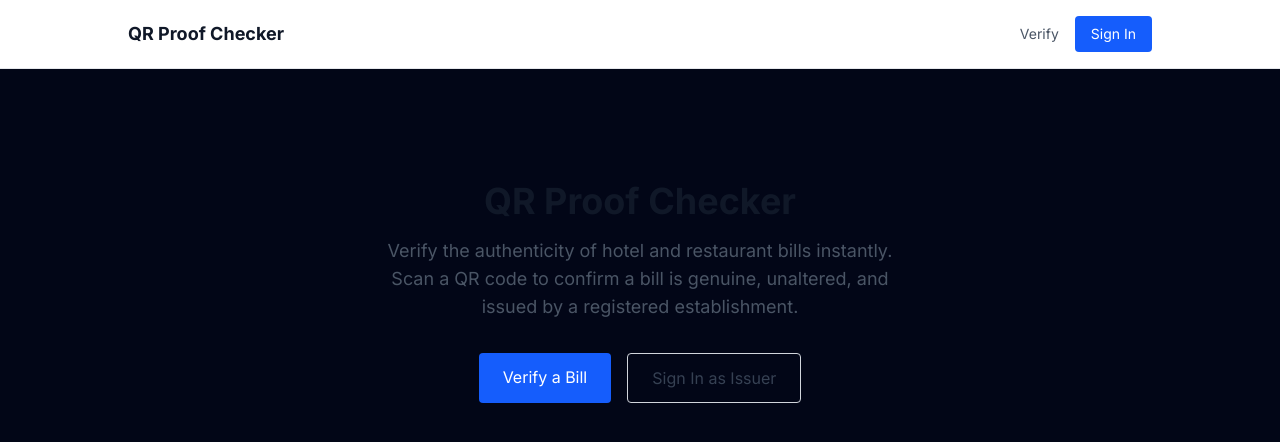
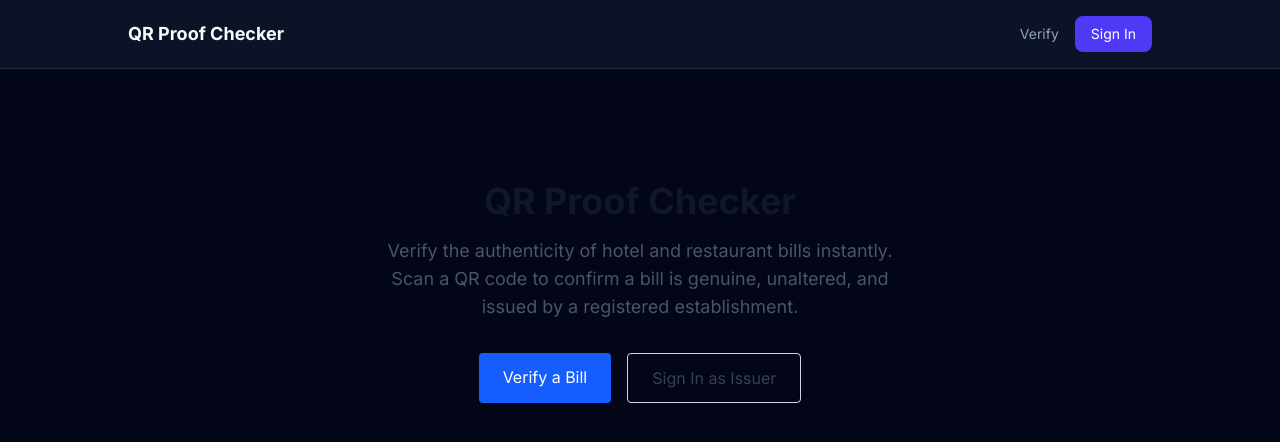
Before and after one commit to gunawanwilljkt/qr-proof-checker, a Next.js app in the folder qr-proof-checker/: page / in a window 1280 px wide. Shown: the top 442 px of the page. Built offline with nearby package versions, Linux system fonts and the light colour scheme; no server answers.

Commit message:
feat: dark theme navigation

```diff
--- a/qr-proof-checker/src/components/nav.tsx
+++ b/qr-proof-checker/src/components/nav.tsx
@@ -30,15 +30,15 @@ export default function Nav() {
   }
 
   return (
-    <nav className="border-b border-gray-200 bg-white px-6 py-4">
+    <nav className="border-b border-slate-800 bg-slate-900/80 backdrop-blur-xl px-6 py-4">
       <div className="mx-auto flex max-w-5xl items-center justify-between">
-        <Link href="/" className="text-lg font-bold text-gray-900">
+        <Link href="/" className="text-lg font-bold text-slate-50">
           QR Proof Checker
         </Link>
         <div className="flex items-center gap-4">
           <Link
             href="/verify"
-            className="text-sm text-gray-600 hover:text-gray-900"
+            className="text-sm text-slate-400 hover:text-slate-50 transition-colors"
           >
             Verify
           </Link>
@@ -46,13 +46,13 @@ export default function Nav() {
             <>
               <Link
                 href="/dashboard"
-                className="text-sm text-gray-600 hover:text-gray-900"
+                className="text-sm text-slate-400 hover:text-slate-50 transition-colors"
               >
                 Dashboard
               </Link>
               <button
                 onClick={handleLogout}
-                className="text-sm text-gray-600 hover:text-gray-900"
+                className="text-sm text-slate-400 hover:text-slate-50 transition-colors"
               >
                 Logout
               </button>
@@ -60,7 +60,7 @@ export default function Nav() {
           ) : (
             <Link
               href="/login"
-              className="rounded bg-blue-600 px-4 py-2 text-sm text-white hover:bg-blue-700"
+              className="rounded-lg bg-indigo-600 px-4 py-2 text-sm text-white hover:bg-indigo-500 transition-colors"
             >
               Sign In
             </Link>
```
